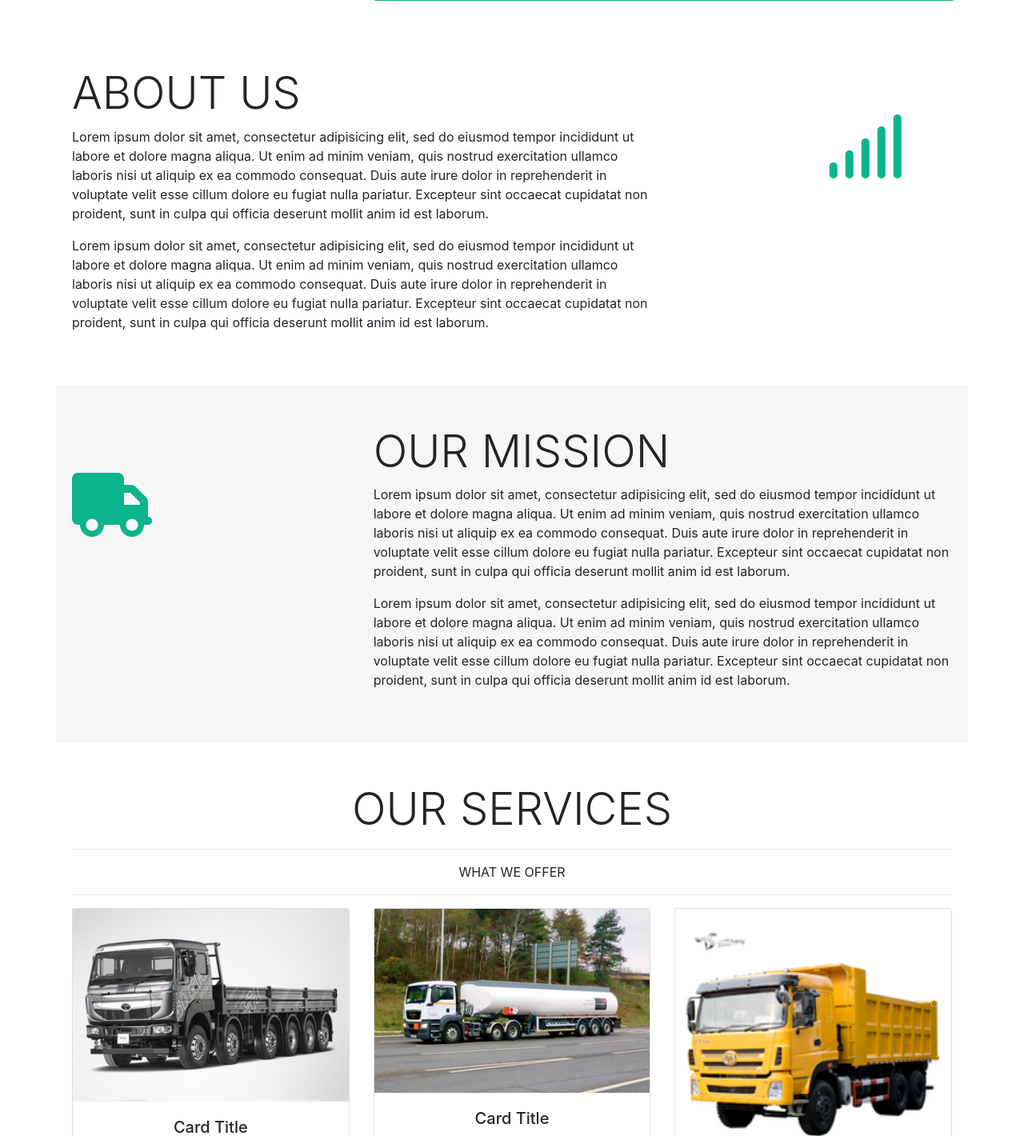
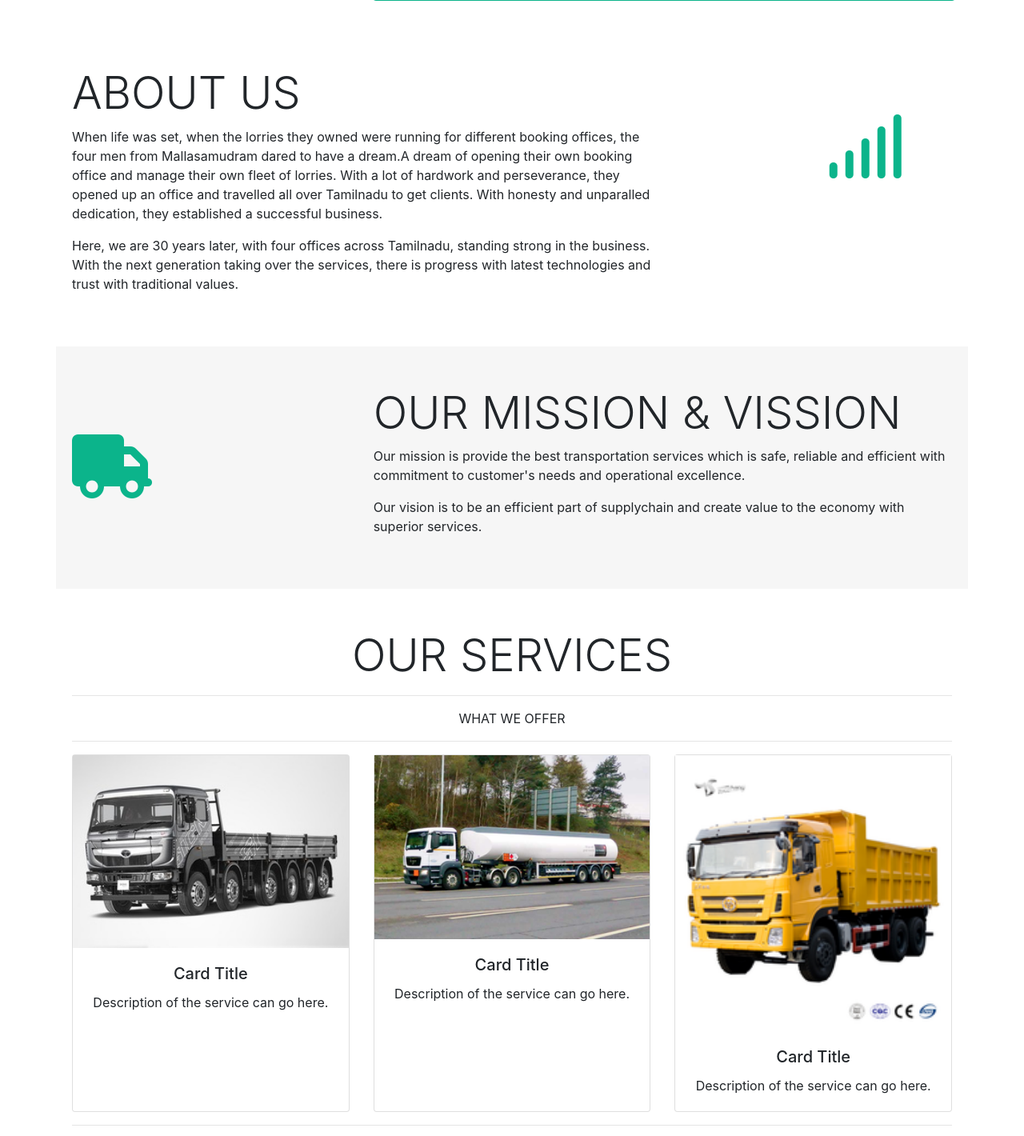
Before and after one commit to JAGASABARIVEL/Django, a Django app: template Level2Assignment/templates/home.html in a window 1280 px wide. Shown: the part 247-1667 px from the top of the page at 80% size. Run offline with Django 3.2, Linux system fonts and the light colour scheme; the template is opened without the code that fills it, so the values that code supplies are empty; some libraries are stand-ins or nearby versions.

Commit message:
Formatting in URL and home.html file.

```diff
--- a/Level2Assignment/Level2Assignment/urls.py
+++ b/Level2Assignment/Level2Assignment/urls.py
@@ -18,5 +18,5 @@ from django.urls import path, include
 
 urlpatterns = [
     path('admin/', admin.site.urls),
-    path('home/', include("MyApp.urls")),
+    path('', include("MyApp.urls")),
 ]
--- a/Level2Assignment/templates/home.html
+++ b/Level2Assignment/templates/home.html
@@ -43,8 +43,8 @@
       <div class="row">
         <div class="col-8">
           <h3 class="display-4">ABOUT US</h3>
-          <p>Lorem ipsum dolor sit amet, consectetur adipisicing elit, sed do eiusmod tempor incididunt ut labore et dolore magna aliqua. Ut enim ad minim veniam, quis nostrud exercitation ullamco laboris nisi ut aliquip ex ea commodo consequat. Duis aute irure dolor in reprehenderit in voluptate velit esse cillum dolore eu fugiat nulla pariatur. Excepteur sint occaecat cupidatat non proident, sunt in culpa qui officia deserunt mollit anim id est laborum.</p>
-          <p>Lorem ipsum dolor sit amet, consectetur adipisicing elit, sed do eiusmod tempor incididunt ut labore et dolore magna aliqua. Ut enim ad minim veniam, quis nostrud exercitation ullamco laboris nisi ut aliquip ex ea commodo consequat. Duis aute irure dolor in reprehenderit in voluptate velit esse cillum dolore eu fugiat nulla pariatur. Excepteur sint occaecat cupidatat non proident, sunt in culpa qui officia deserunt mollit anim id est laborum.</p>
+          <p>When life was set, when the lorries they owned were running for different booking offices, the four men from Mallasamudram dared to have a dream.A dream of opening their own booking office and manage their own fleet of lorries. With a lot of hardwork and perseverance, they opened up an office and travelled all over Tamilnadu to get clients. With honesty and unparalled dedication, they established a successful business.</p>
+          <p>Here, we are 30 years later, with four offices across Tamilnadu, standing strong in the business. With the next generation taking over the services, there is progress with latest technologies and trust with traditional values.</p>
         </div>
         <div class="col-2"></div>
 
@@ -62,9 +62,9 @@
         </div>
 
         <div class="col-8">
-          <h2 class="display-4">OUR MISSION</h2>
-          <p>Lorem ipsum dolor sit amet, consectetur adipisicing elit, sed do eiusmod tempor incididunt ut labore et dolore magna aliqua. Ut enim ad minim veniam, quis nostrud exercitation ullamco laboris nisi ut aliquip ex ea commodo consequat. Duis aute irure dolor in reprehenderit in voluptate velit esse cillum dolore eu fugiat nulla pariatur. Excepteur sint occaecat cupidatat non proident, sunt in culpa qui officia deserunt mollit anim id est laborum.</p>
-          <p>Lorem ipsum dolor sit amet, consectetur adipisicing elit, sed do eiusmod tempor incididunt ut labore et dolore magna aliqua. Ut enim ad minim veniam, quis nostrud exercitation ullamco laboris nisi ut aliquip ex ea commodo consequat. Duis aute irure dolor in reprehenderit in voluptate velit esse cillum dolore eu fugiat nulla pariatur. Excepteur sint occaecat cupidatat non proident, sunt in culpa qui officia deserunt mollit anim id est laborum.</p>
+          <h2 class="display-4">OUR MISSION & VISSION</h2>
+          <p>Our mission is provide the best transportation services which is safe, reliable and efficient with commitment to customer's needs and operational excellence.</p>
+          <p>Our vision is to be an efficient part of supplychain and create value to the economy with superior services.</p>
         </div>
 
       </div>
@@ -227,9 +227,9 @@
     <div class="col-sm-1"></div>
     <div class="col-sm-4">
       <p>Contact us and we'll get back to you within 24 hours.</p>
-      <p><span class="fa fa-map-marker"></span> Chicago, US</p>
-      <p><span class="fa fa-phone"></span> +00 1515151515</p>
-      <p><span class="fa fa-envelope"></span> myemail@something.com</p>
+      <p><span class="fa fa-map-marker"></span> Shevapet, Salem, India</p>
+      <p><span class="fa fa-phone"></span> +91 9443213839</p>
+      <p><span class="fa fa-envelope"></span> sbmls@gmail.com</p>
     </div>
     <div class="col-sm-7">
       <div class="row">
```
Also changed, not shown: Level2Assignment/db.sqlite3.
